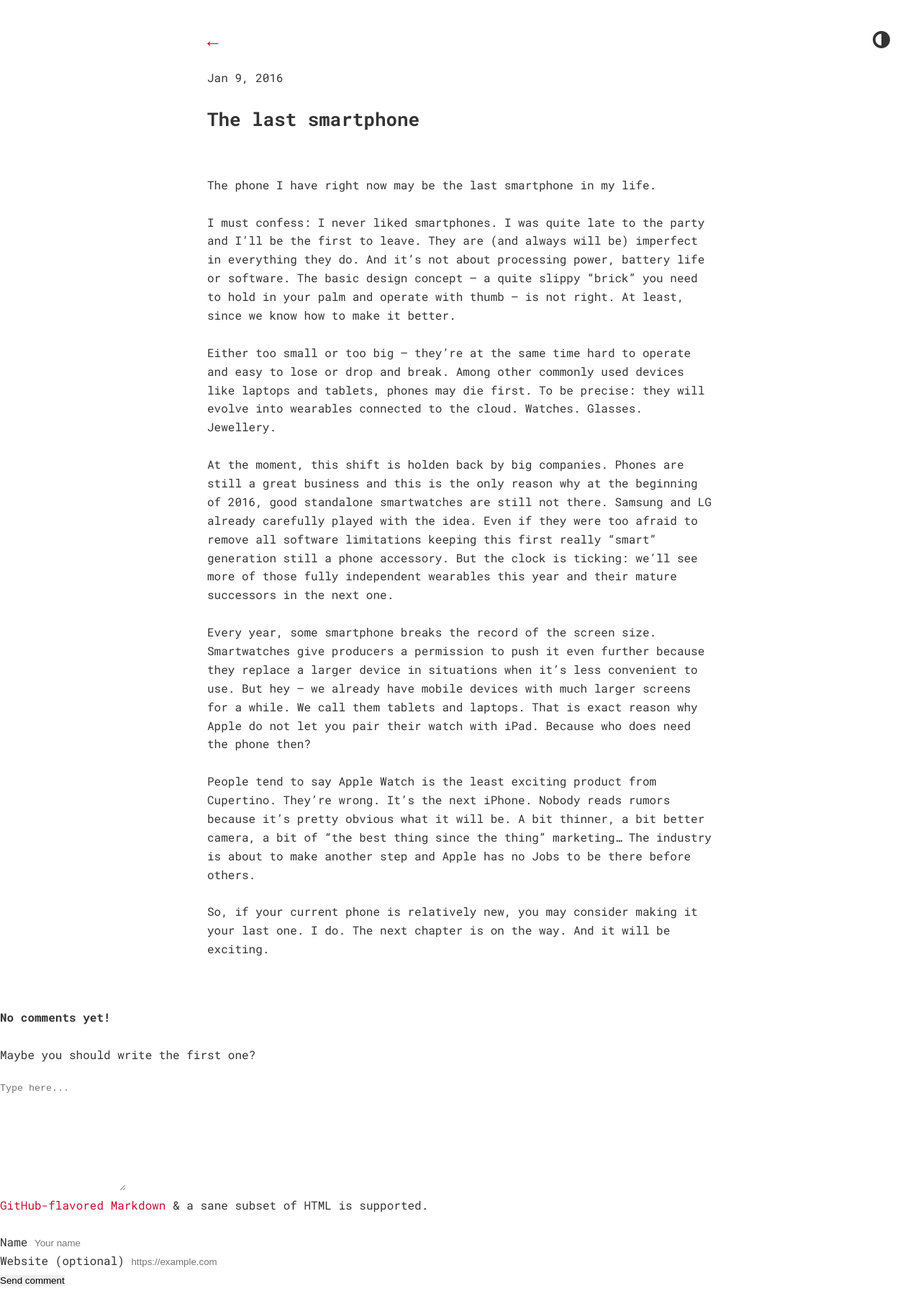
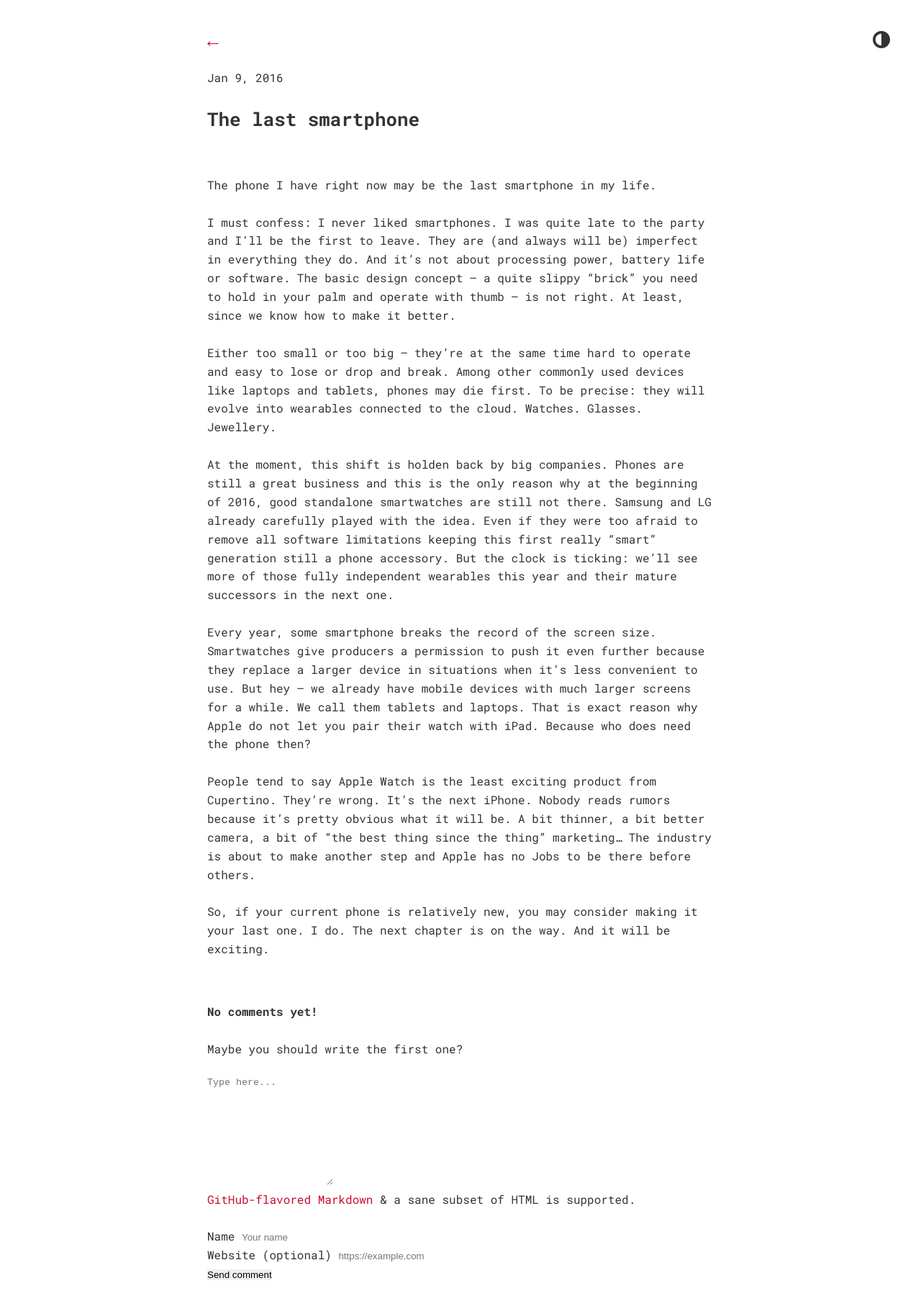
Before and after one commit to janklosowski/janklosowski-website, a Jekyll site: the page built from _posts/2016-01-09-the-last-smartphone.markdown, in a window 1280 px wide. Shown: the whole page at 72% size. Built offline with Jekyll 4.4.1, drawn with Linux system fonts in a browser that asks for light colours; a style sheet for code colours, icons or effects is not loaded; before the commit the page ends 1790 px from its top, so only the background shows below that.

Commit message:
add padding

```diff
--- a/_layouts/post.html
+++ b/_layouts/post.html
@@ -22,8 +22,10 @@ layout: base
 
 	</article>
 
+	<section class="comments">
+		{% include welcomments/comments.html
+		    api_url    = "https://welcomments.io/api"
+		    website_id = "SeNbxogmOtK6aC5qRS1k" %}
+	</section>
+
 </div>
-
-{% include welcomments/comments.html
-    api_url    = "https://welcomments.io/api"
-    website_id = "SeNbxogmOtK6aC5qRS1k" %}
--- a/_sass/_base.sass
+++ b/_sass/_base.sass
@@ -198,3 +198,6 @@ pre,code,
 .side--mask--1
   background-image: url(../img/mask.svg)
   background-size: 4px
+
+.comments
+  padding-top: 2.2rem
```
